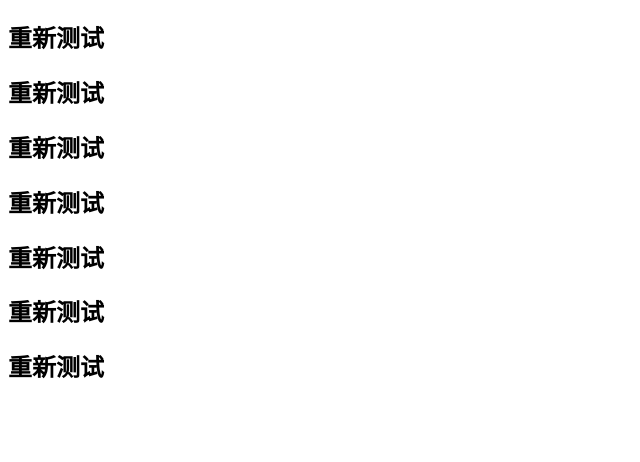
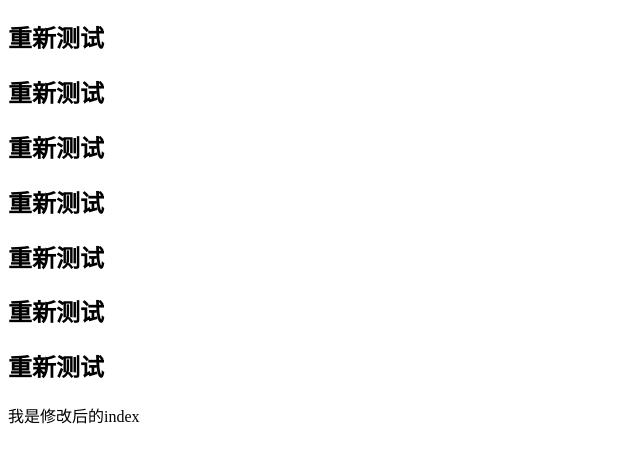
Before and after one commit to chenbo19931226/git_test, a plain HTML site: page index.html in a window 1280 px wide. Shown: the part 70-532 px from the top of the page, without its empty margins (0-640 px from the left). Drawn offline with Linux system fonts and the light colour scheme.

Commit message:
'修改的内容3'

```diff
--- a/index.html
+++ b/index.html
@@ -14,6 +14,7 @@
  <h2>重新测试</h2>
  <h2>重新测试</h2>
  <h2>重新测试</h2>
+<p>我是修改后的index</p>
 
 </body>
 </html>
```
